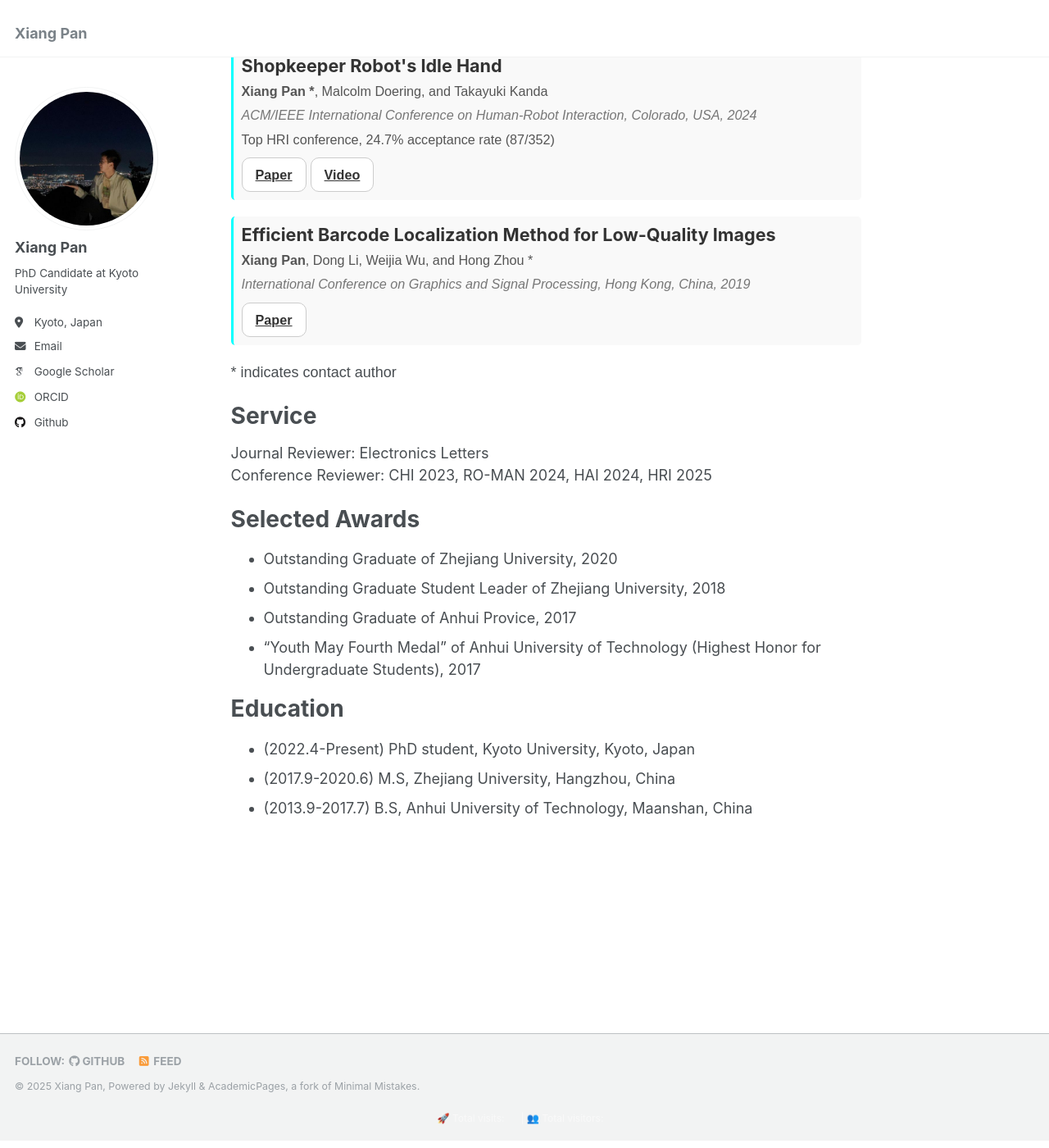
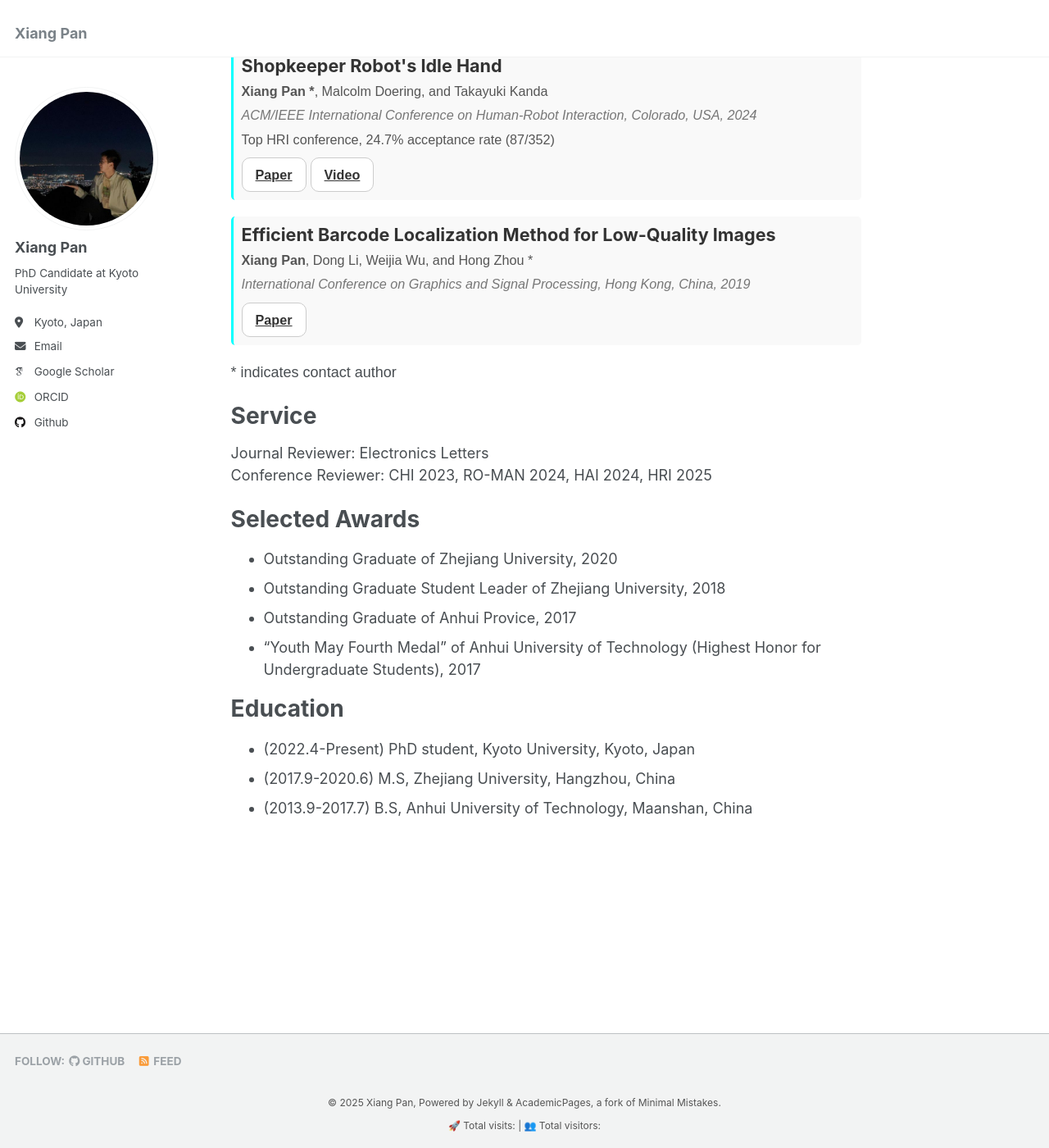
Before and after one commit to pan-xiang/pan-xiang.github.io, a Jekyll site: the page built from _pages/about.md, in a window 1280 px wide and 1400 px high, scrolled down 505 px. Shown: the whole window at 82% size. Built offline with Jekyll 4.4.1, drawn with Linux system fonts in a browser that asks for light colours; some web fonts are replaced; comment, search, counter and statistics services are not loaded.

Commit message:
Update footer.html

```diff
--- a/_includes/footer.html
+++ b/_includes/footer.html
@@ -19,27 +19,37 @@
 </div>
 {% endif %}
 
-<div class="page__footer-copyright">
+<!-- <div class="page__footer-copyright">
   &copy; {{ site.time | date: '%Y' }} {{ site.name | default: site.title }}, {{ site.data.ui-text[site.locale].powered_by | default: "Powered by" }} <a href="http://jekyllrb.com" rel="nofollow">Jekyll</a> &amp; <a href="https://github.com/academicpages/academicpages.github.io">AcademicPages</a>, a fork of <a href="https://mademistakes.com/work/minimal-mistakes-jekyll-theme/" rel="nofollow">Minimal Mistakes</a>.<br />
-  <!-- Site last updated {{ "now" | date: '%Y-%m-%d' %}} -->
-</div>
+  Site last updated {{ "now" | date: '%Y-%m-%d' %}}
+</div> -->
 
-<!-- Busuanzi Statistics -->
-<script async src="//busuanzi.ibruce.info/busuanzi/2.3/busuanzi.pure.mini.js"></script>
+<!-- Statistics Container -->
 <div id="statistics-container">
-  🚀 Total visits: <span id="busuanzi_value_site_pv"></span> |
-  👥 Total visitors: <span id="busuanzi_value_site_uv"></span>
+  <div class="footer-text">
+    &copy; {{ site.time | date: '%Y' }} {{ site.name | default: site.title }}, {{ site.data.ui-text[site.locale].powered_by | default: "Powered by" }}
+    <a href="http://jekyllrb.com" rel="nofollow">Jekyll</a> &amp;
+    <a href="https://github.com/academicpages/academicpages.github.io">AcademicPages</a>, a fork of
+    <a href="https://mademistakes.com/work/minimal-mistakes-jekyll-theme/" rel="nofollow">Minimal Mistakes</a>.
+  </div>
+  <div class="statistics">
+    🚀 Total visits: <span id="busuanzi_value_site_pv"></span> |
+    👥 Total visitors: <span id="busuanzi_value_site_uv"></span>
+  </div>
 </div>
 
 <!-- CSS Styles -->
 <style>
   #statistics-container {
-    display: flex; /* Use flexbox for layout */
-    justify-content: center; /* Center the content */
-    align-items: center; /* Vertically align items */
+    text-align: center; /* Center the text */
     font-size: 12px; /* Adjust font size */
-    color: #f9f9f9; /* Set text color */
-    margin-top: 20px; /* Add margin above */
-    gap: 10px; /* Space between elements */
+    color: #555; /* Set text color */
+    margin-top: 20px; /* Add some margin above the container */
+  }
+  #statistics-container .footer-text {
+    margin-bottom: 10px; /* Add space below the footer text */
+  }
+  #statistics-container .statistics {
+    margin-top: 10px; /* Add space above the statistics section */
   }
 </style>
```
